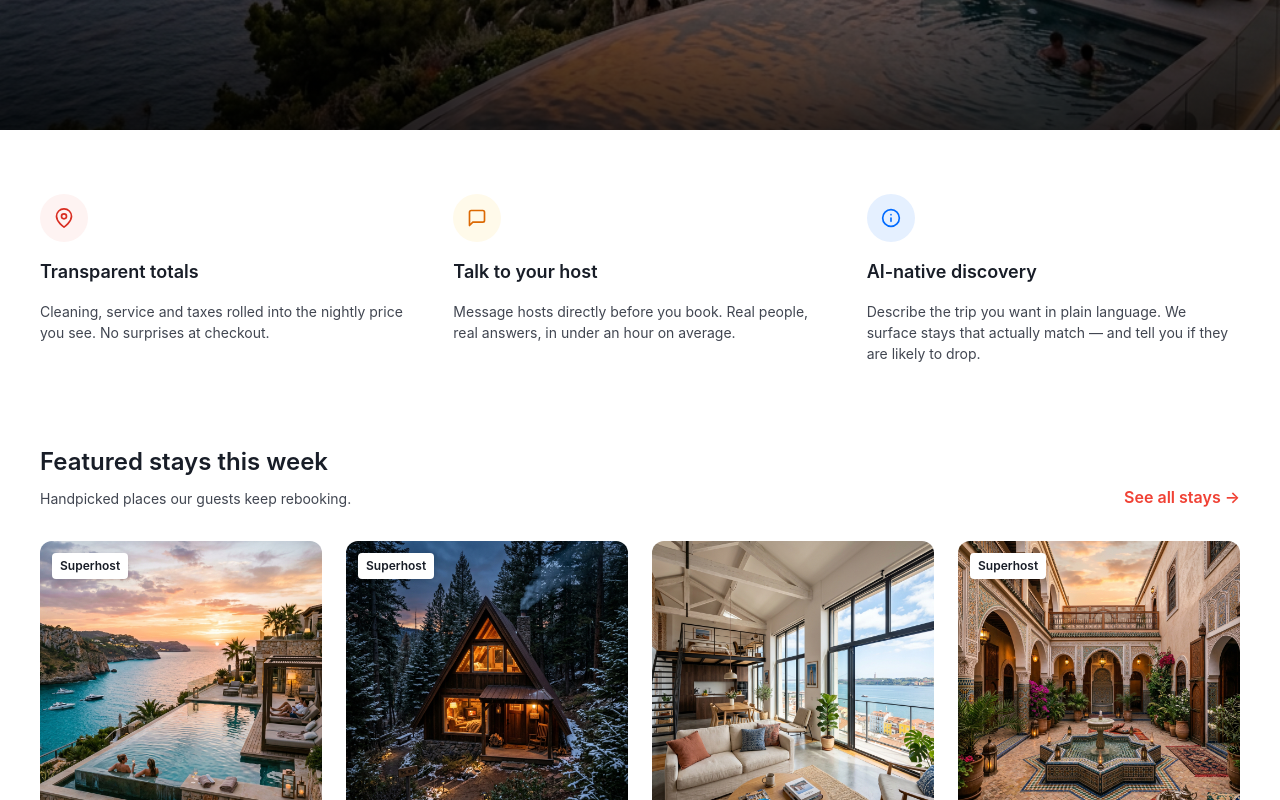
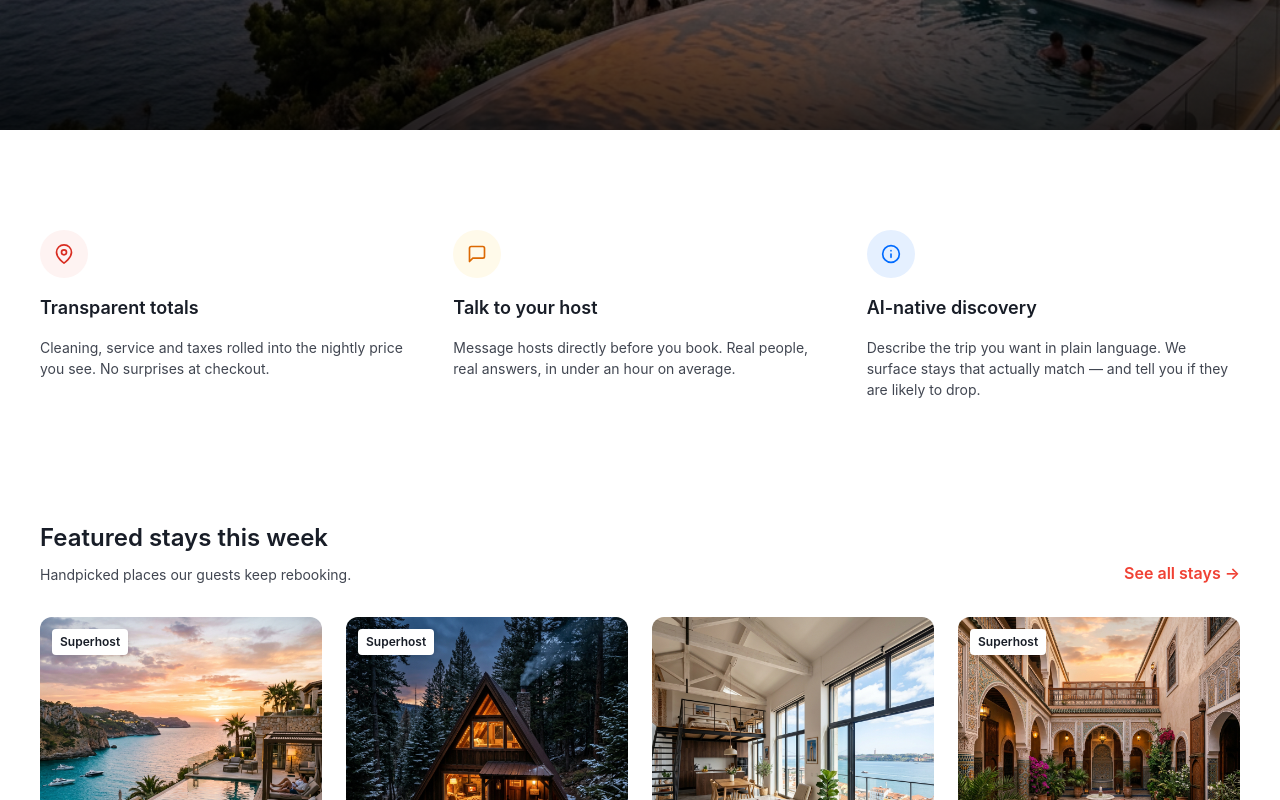
Before and after one commit to nvlhsym/Vibe-Coding-Stayly, a React (Vite) app in the folder apps/frontend/: page / in a window 1280 px wide. Shown: the part 620-1420 px from the top of the page. Built offline with nearby package versions, Linux system fonts and the light colour scheme.

Commit message:
fix: increase home page vertical spacing to match design

```diff
--- a/apps/frontend/src/style.css
+++ b/apps/frontend/src/style.css
@@ -582,7 +582,7 @@ button {
 }
 
 .landing-main {
-  padding: 64px 40px;
+  padding: 100px 40px;
   max-width: 1280px;
   margin: 0 auto;
 }
@@ -591,7 +591,7 @@ button {
   display: grid;
   grid-template-columns: repeat(3, 1fr);
   gap: 40px;
-  margin-bottom: 80px;
+  margin-bottom: 120px;
 }
 
 .feature-item {
```
